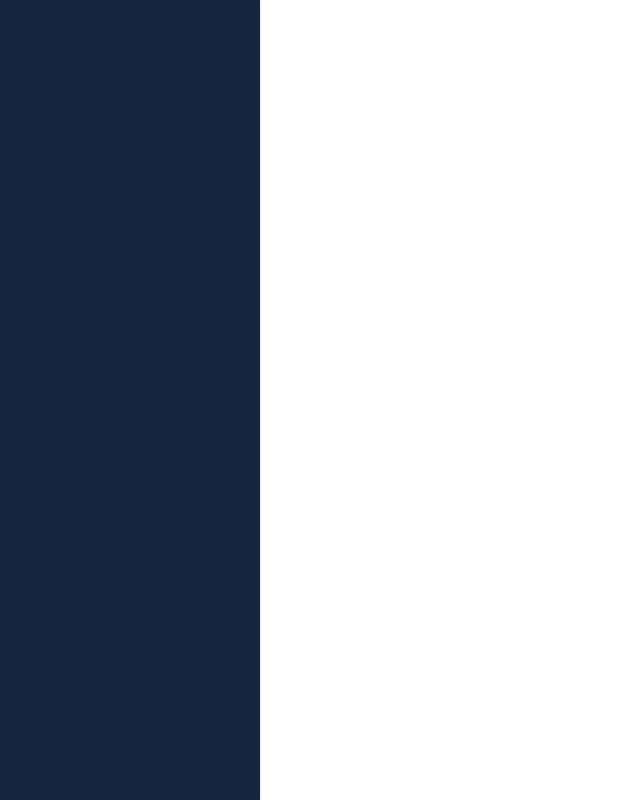
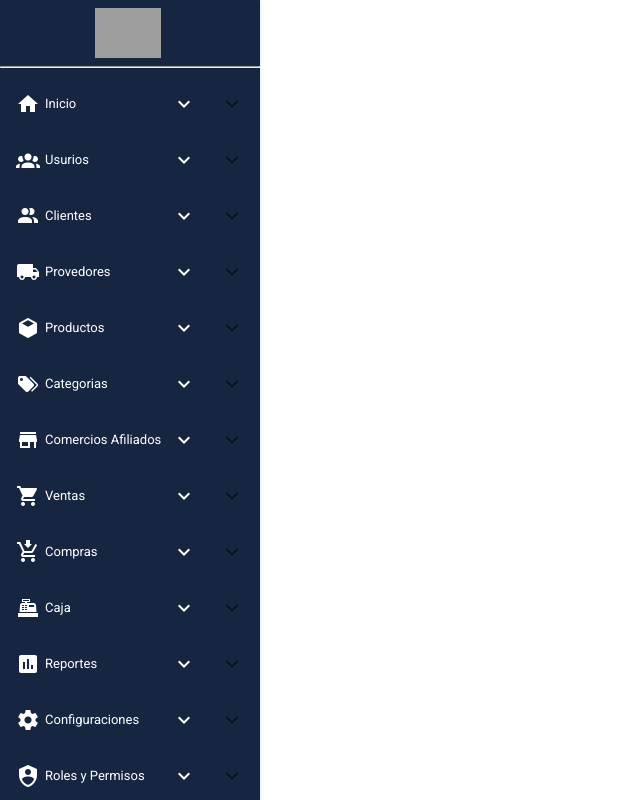
Before and after one commit to contactologistikpro-pixel/logistikFront, a Nuxt app: page / in a window 1280 px wide. Shown: the whole page, without its empty margins (0-640 px from the left). Built offline with nearby package versions, Linux system fonts and the light colour scheme; grey boxes are pictures that could not be loaded.

Commit message:
bara lateral del menu

```diff
--- a/layouts/default.vue
+++ b/layouts/default.vue
@@ -1,24 +1,63 @@
 <template>
   <v-app dark>
-    <v-navigation-drawer v-model="drawer" app floating class="elevation-1" :right="$vuetify.rtl" width="260"
-      style="background: #172640"></v-navigation-drawer>
-    <template v-slot:prepend>
-      <div class="d-flex pa-2 justify-center" style="background: #172640">
-        <img src="/images/" height="48" alt="logo" class="mr-1"
-          @click="$router.push('/inicio/bannerInicial')" style="cursor: pointer" />
-      </div>
-      <hr />
-    </template>
+    <v-navigation-drawer
+      v-model="drawer"
+      app
+      floating
+      class="elevation-1"
+      :right="$vuetify.rtl"
+      width="260"
+      style="background: #172640"
+    >
+      <template v-slot:prepend>
+        <div class="d-flex pa-2 justify-center" style="background: #172640">
+          <img
+            src="/static/images/logoPrincipal.jpeg"
+            height="50"
+            alt="logo"
+            class="mr-1"
+            style="cursor: pointer"
+          />
+        </div>
+        <hr />
+      </template>
+
+      <v-list style="background: #172640">
+        <template v-for="item in items">
+          <v-list-group
+            :key="item.title"
+            v-model="item.active"
+            no-action
+          >
+            <template v-slot:activator>
+              <v-list-item-icon style="margin-right: 5px">
+                <v-icon v-text="item.action" style="color: white"></v-icon>
+              </v-list-item-icon>
+
+              <v-list-item-content>
+                <v-list-item-title
+                  v-text="item.title"
+                  style="font-size: 13px; color: white"
+                ></v-list-item-title>
+              </v-list-item-content>
+
+              <v-icon style="color: white">mdi-chevron-down</v-icon>
+            </template>
+          </v-list-group>
+        </template>
+      </v-list>
+    </v-navigation-drawer>
   </v-app>
 </template>
 
 <script>
 export default {
-  name: 'DefaultLayout',
+  name: "DefaultLayout",
   data() {
     return {
-      items: this.$menu
+      drawer: true,
+      items: this.$menu,
     };
-  }
-}
+  },
+};
 </script>
--- a/plugins/menu.js
+++ b/plugins/menu.js
@@ -0,0 +1,73 @@
+const routes = [
+  {
+    title: "Inicio",
+    action: "mdi-home"
+  },
+  {
+    title: "Usurios",
+    action: "mdi-account-group"
+  },
+  {
+    title: "Clientes",
+    action: "mdi-account-multiple"
+  },
+  {
+    title: "Provedores",
+    action: "mdi-truck"
+  },
+  {
+    title: "Productos",
+    action: "mdi-cube"
+  },
+  {
+    title: "Categorias",
+    action: "mdi-tag-multiple"
+  },
+  {
+    title: "Comercios Afiliados",
+    action: "mdi-store"
+  },
+  {
+    title: "Ventas",
+    action: "mdi-cart"
+  },
+  {
+    title: "Compras",
+    action: "mdi-cart-arrow-down"
+  },
+  {
+    title: "Caja",
+    action: "mdi-cash-register"
+  },
+  {
+    title: "Reportes",
+    action: "mdi-chart-box",
+    items: [
+      {
+        title: "Ver Reportes",
+        action: "mdi-file-chart"
+      },
+      {
+        title: "Gastos",
+        action: "mdi-currency-usd"
+      },
+      {
+        title: "Reporte Financiero",
+        action: "mdi-finance"
+      }
+    ]
+  },
+  {
+    title: "Configuraciones",
+    action: "mdi-cog"
+  },
+  {
+    title: "Roles y Permisos",
+    action: "mdi-shield-account"
+  }
+
+]
+
+export default ({ app }, inject) => {
+  inject("menu", routes);
+};
```
Also changed, not shown: static/images/logoPrincipal.jpeg (added).
